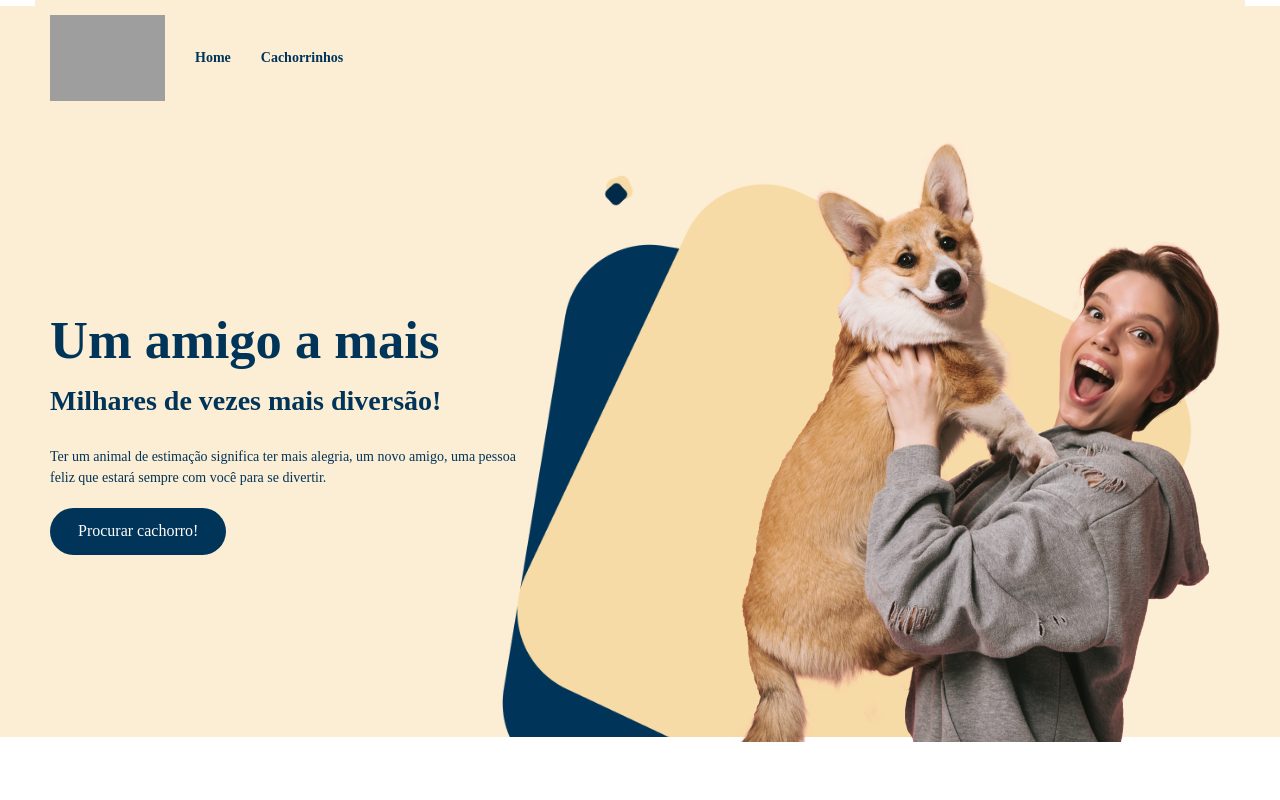
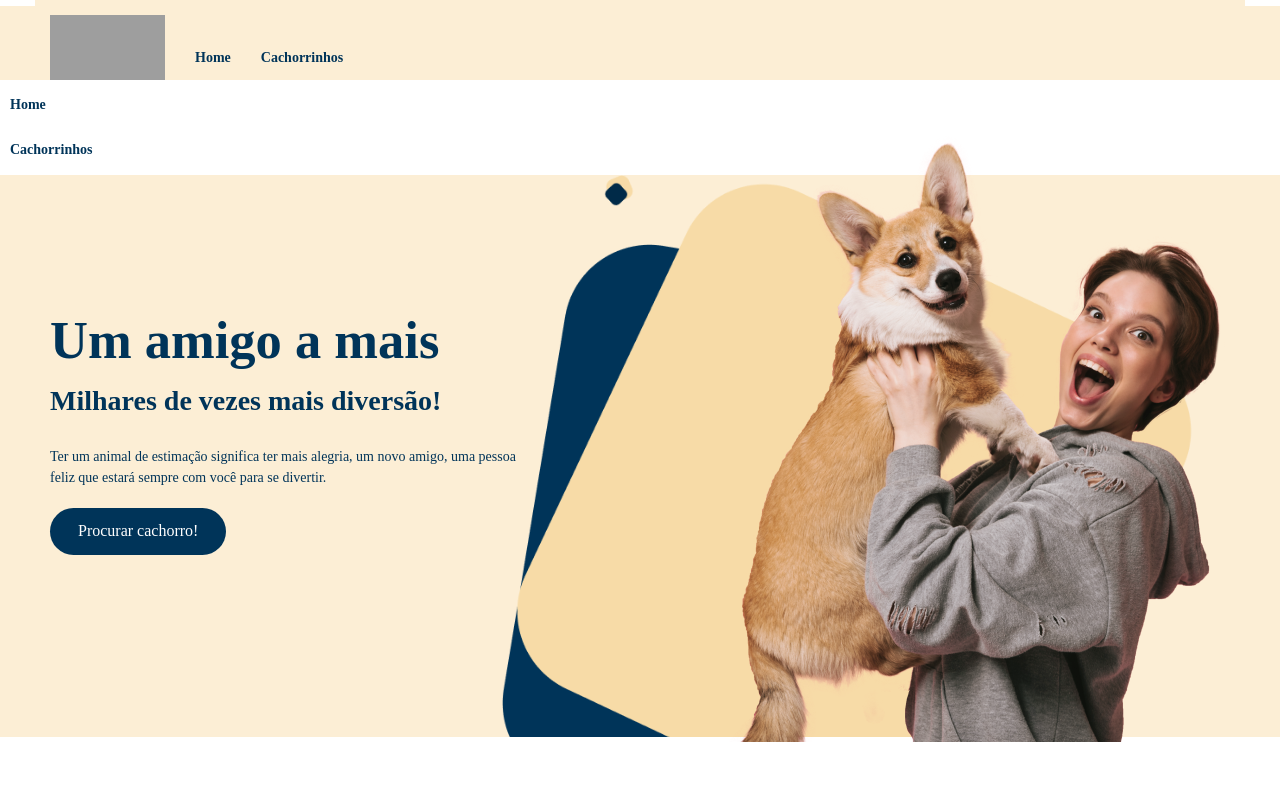
Before and after one commit to andrenascimento0312/adotome-frontend, a React (Create React App) app: page / in a window 1280 px wide. Shown: the top 800 px of the page. Built offline with nearby package versions, Linux system fonts and the light colour scheme; no server answers; grey boxes are pictures that could not be loaded; the HTML template or start-up script is replaced by a standard one.

Commit message:
bugfix/style-animation-header-on-desktop

```diff
--- a/src/views/components/Header/Header.sass
+++ b/src/views/components/Header/Header.sass
@@ -34,9 +34,13 @@
 
     &.active
         animation: slide-in-top 0.5s forwards
+        @media all and (min-width: 768px)
+            animation: none
 
     &.inactive
         animation: slide-out-top 0.8s forwards
+        @media all and (min-width: 768px)
+            animation: none
 
     .btn-primary
         @include btn-primary(700, 14px)
```
